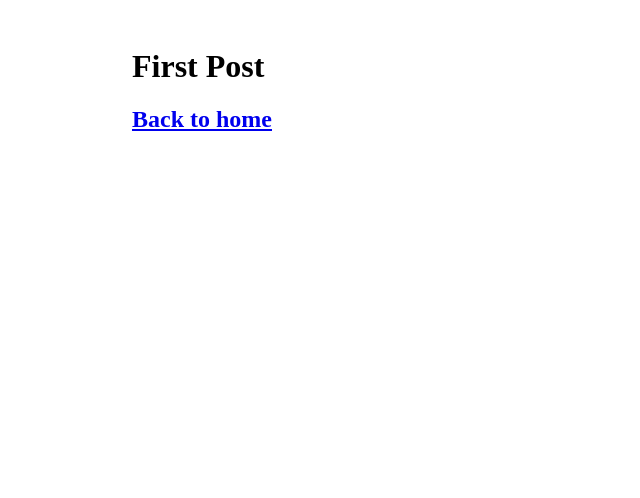
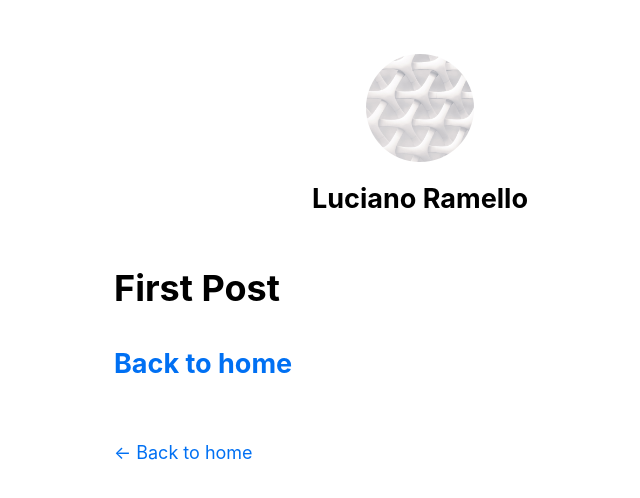
Before and after one commit to luchosr/nextjs-base-learning, a Next.js app: page /posts/first-post in a window 1280 px wide. Shown: the top 498 px of the page, without its empty margins (220-860 px from the left). Built offline with nearby package versions, Linux system fonts and the light colour scheme.

Commit message:
update styles

```diff
--- a/components/layout.js
+++ b/components/layout.js
@@ -1,5 +1,69 @@
+import Head from "next/head";
+import Image from "next/image";
 import styles from "./layout.module.css";
+import utilStyles from "../styles/utils.module.css";
+import Link from "next/link";
 
-export default function Layout({ children }) {
-  return <div className={styles.container}>{children}</div>;
+const name = "Luciano Ramello";
+export const siteTitle = "Next.js Sample Website";
+
+export default function Layout({ children, home }) {
+  return (
+    <div className={styles.container}>
+      <Head>
+        <link rel="icon" href="/favicon.ico" />
+        <meta
+          name="description"
+          content="Learn how to build a personal website using Next.js"
+        />
+        <meta
+          property="og:image"
+          content={`https://og-image.vercel.app/${encodeURI(
+            siteTitle
+          )}.png?theme=light&md=0&fontSize=75px&images=https%3A%2F%2Fassets.vercel.com%2Fimage%2Fupload%2Ffront%2Fassets%2Fdesign%2Fnextjs-black-logo.svg`}
+        />
+        <meta name="og:title" content={siteTitle} />
+        <meta name="twitter:card" content="summary_large_image" />
+      </Head>
+      <header className={styles.header}>
+        {home ? (
+          <>
+            <Image
+              priority
+              src="/images/profile.jpg"
+              className={utilStyles.borderCircle}
+              height={144}
+              width={144}
+              alt=""
+            />
+            <h1 className={utilStyles.heading2Xl}>{name}</h1>
+          </>
+        ) : (
+          <>
+            <Link href="/">
+              <Image
+                priority
+                src="/images/profile.jpg"
+                className={utilStyles.borderCircle}
+                height={108}
+                width={108}
+                alt=""
+              />
+            </Link>
+            <h2 className={utilStyles.headingLg}>
+              <Link href="/" className={utilStyles.colorInherit}>
+                {name}
+              </Link>
+            </h2>
+          </>
+        )}
+      </header>
+      <main>{children}</main>
+      {!home && (
+        <div className={styles.backToHome}>
+          <Link href="/">← Back to home</Link>
+        </div>
+      )}
+    </div>
+  );
 }
--- a/components/layout.module.css
+++ b/components/layout.module.css
@@ -3,3 +3,13 @@
   padding: 0 1rem;
   margin: 3rem auto 6rem;
 }
+
+.header {
+  display: flex;
+  flex-direction: column;
+  align-items: center;
+}
+
+.backToHome {
+  margin: 3rem 0 0;
+}
--- a/pages/_app.js
+++ b/pages/_app.js
@@ -1,3 +1,4 @@
+import "../styles/globals.css";
 export default function App({ Component, pageProps }) {
   return <Component {...pageProps} />;
 }
--- a/styles/globals.css
+++ b/styles/globals.css
@@ -2,37 +2,26 @@
 body {
   padding: 0;
   margin: 0;
-  font-family: Inter, -apple-system, BlinkMacSystemFont, Segoe UI, Roboto,
-    Oxygen, Ubuntu, Cantarell, Fira Sans, Droid Sans, Helvetica Neue, sans-serif;
-}
-
-a {
-  color: inherit;
-  text-decoration: none;
+  font-family: -apple-system, BlinkMacSystemFont, Segoe UI, Roboto, Oxygen,
+    Ubuntu, Cantarell, Fira Sans, Droid Sans, Helvetica Neue, sans-serif;
+  line-height: 1.6;
+  font-size: 18px;
 }
 
 * {
   box-sizing: border-box;
 }
 
+a {
+  color: #0070f3;
+  text-decoration: none;
+}
+
+a:hover {
+  text-decoration: underline;
+}
+
 img {
   max-width: 100%;
-  height: auto;
+  display: block;
 }
-
-h1,
-h2,
-p,
-ul {
-  margin: 0;
-}
-
-ul {
-  padding: 0;
-  list-style: none;
-}
-
-button {
-  padding: 0.5rem 1rem;
-  font-weight: bold;
-}
--- /dev/null
+++ b/styles/utils.module.css
@@ -0,0 +1,52 @@
+.heading2Xl {
+  font-size: 2.5rem;
+  line-height: 1.2;
+  font-weight: 800;
+  letter-spacing: -0.05rem;
+  margin: 1rem 0;
+}
+
+.headingXl {
+  font-size: 2rem;
+  line-height: 1.3;
+  font-weight: 800;
+  letter-spacing: -0.05rem;
+  margin: 1rem 0;
+}
+
+.headingLg {
+  font-size: 1.5rem;
+  line-height: 1.4;
+  margin: 1rem 0;
+}
+
+.headingMd {
+  font-size: 1.2rem;
+  line-height: 1.5;
+}
+
+.borderCircle {
+  border-radius: 9999px;
+}
+
+.colorInherit {
+  color: inherit;
+}
+
+.padding1px {
+  padding-top: 1px;
+}
+
+.list {
+  list-style: none;
+  padding: 0;
+  margin: 0;
+}
+
+.listItem {
+  margin: 0 0 1.25rem;
+}
+
+.lightText {
+  color: #666;
+}
```
Also changed, not shown: pages/index.js (+11 -106 lines).
